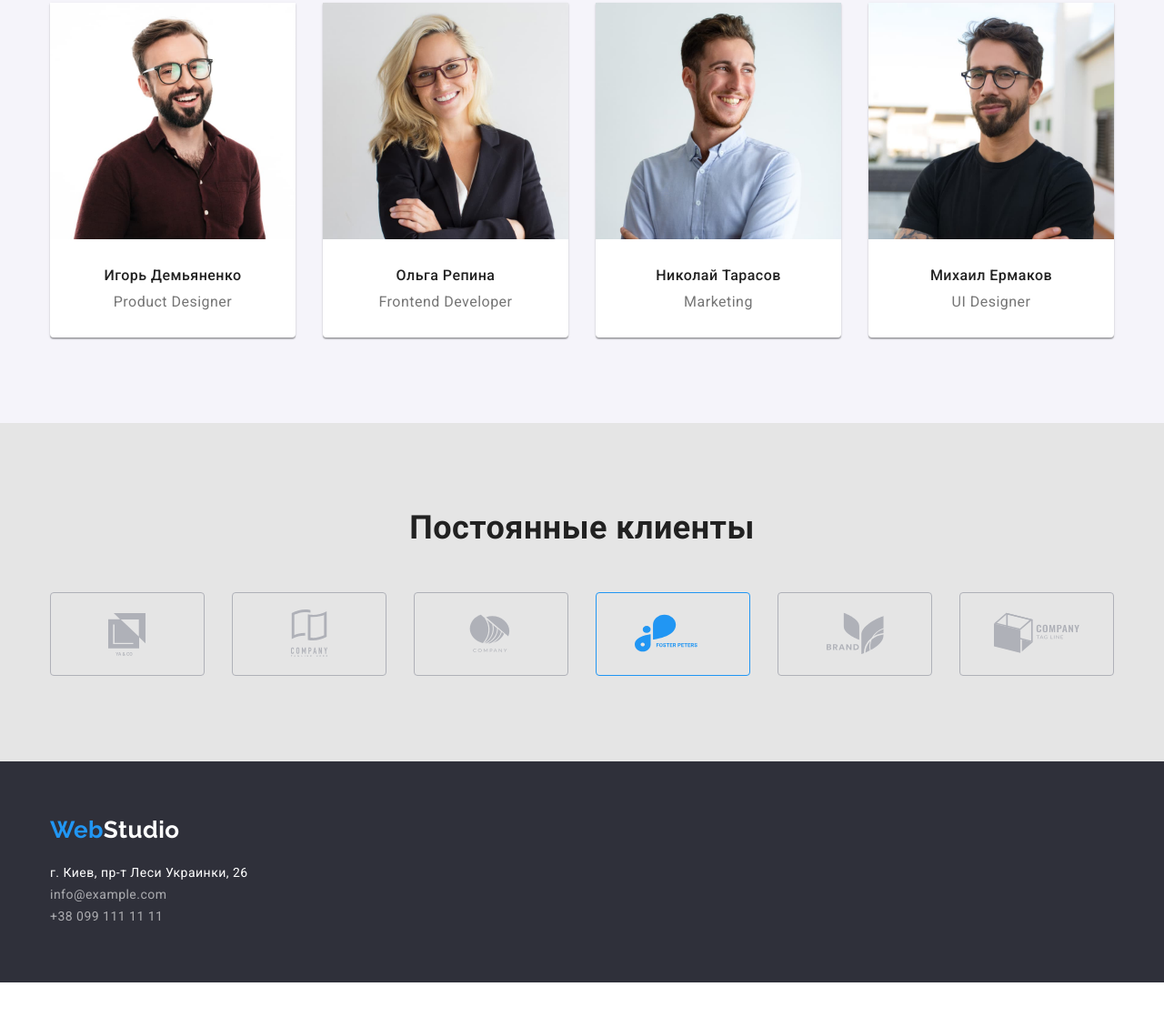
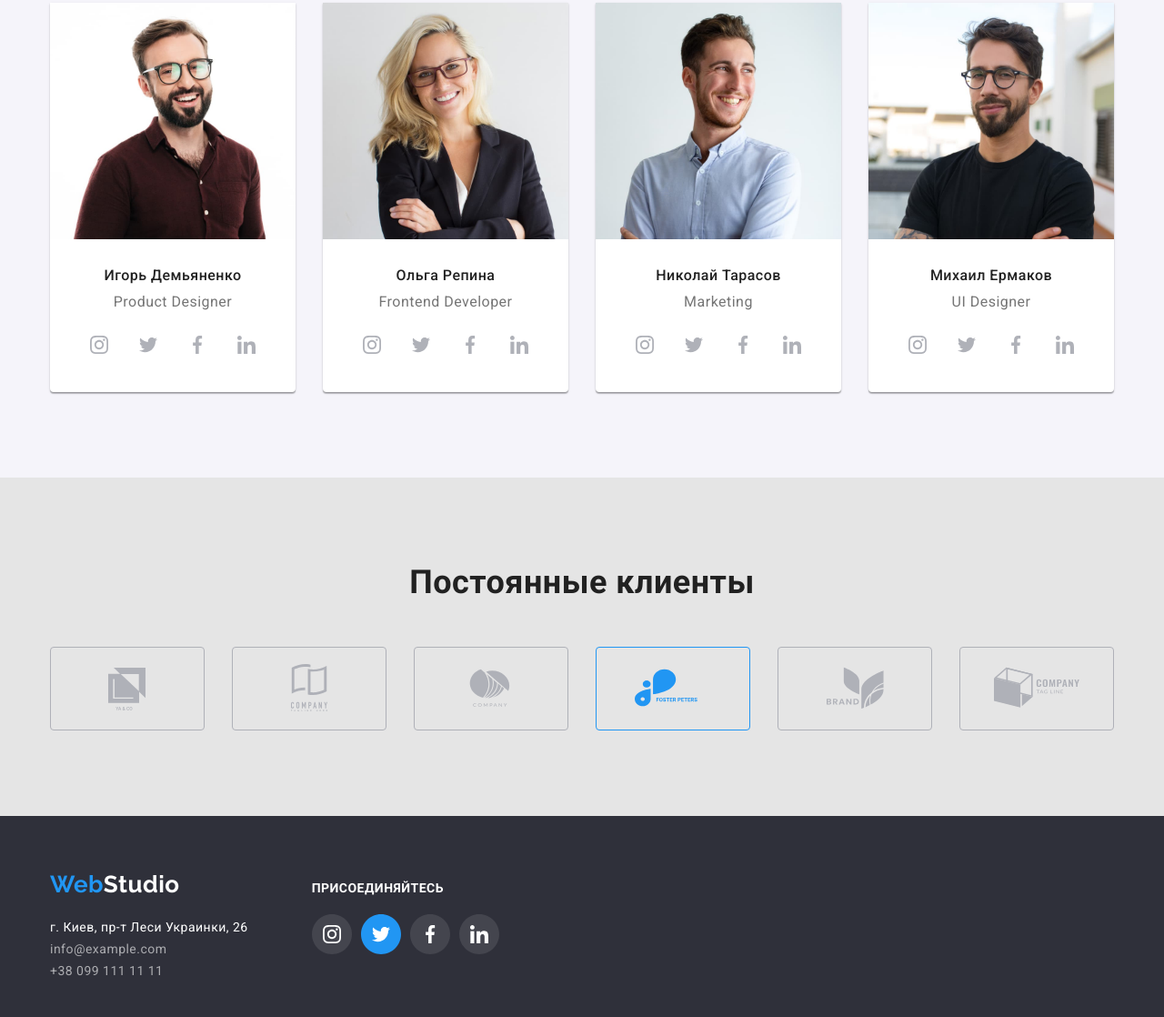
Before and after one commit to vitaliiseeker/goit-markup-hw-04, a plain HTML site: page index.html in a window 1280 px wide. Shown: the part 1784-2902 px from the top of the page at 91% size. Before the commit the page ends 2864 px from the top, so only its background shows below. Drawn offline with nearby package versions, Linux system fonts and the light colour scheme.

Commit message:
Написание кода ДЗ#4 ver.2

```diff
--- a/css/styles.css
+++ b/css/styles.css
@@ -24,6 +24,7 @@
 html {
   box-sizing: border-box;
 }
+
 *,
 *::after,
 *::before {
@@ -39,23 +40,27 @@ h6,
 p {
   margin-top: 0;
 }
+
 /* Класс для обнуления базовых свойств у списков (ul) */
 .list {
   margin: 0;
   padding: 0;
   list-style: none;
 }
+
 /* Класс для обнуления базовых свойств у ссылок */
 .link {
   text-decoration: none;
   color: inherit;
 }
+
 /* Свойства для корректного отображения картинок */
 img {
   display: block;
   max-width: 100%;
   height: auto;
 }
+
 /* Свойства для обнуления курсива у address */
 address {
   font-style: normal;
@@ -67,6 +72,7 @@ body {
   color: var(--primary-text-color);
   background-color: var(--background-body-color);
 }
+
 .container {
   margin-left: auto;
   margin-right: auto;
@@ -74,10 +80,12 @@ body {
   padding-right: 15px;
   width: 1200px;
 }
+
 .section {
   padding-top: 94px;
   padding-bottom: 94px;
 }
+
 .section-title {
   margin-bottom: 0;
   font-weight: 700;
@@ -91,32 +99,40 @@ body {
 .header .container {
   display: flex;
 }
+
 .header {
   padding-top: 24px;
   padding-bottom: 24px;
   background-color: var(--background-der-color);
   border: 1px solid var(--header-line-color);
 }
+
 .header-nav {
   display: flex;
   align-items: center;
 }
+
 .header-nav .logo {
   margin-right: 93px;
 }
+
 .site-nav.list {
   display: flex;
 }
-.site-nav .item + .item {
+
+.site-nav .item+.item {
   margin-left: 50px;
 }
+
 .info.list {
   display: flex;
   margin-left: auto;
 }
-.info > .item + .item {
+
+.info>.item+.item {
   margin-left: 50px;
 }
+
 .logo {
   font-family: 'Raleway';
   font-weight: 700;
@@ -125,6 +141,7 @@ body {
   text-decoration: none;
   color: var(--primary-logo-color);
 }
+
 .accent,
 .site-nav .current,
 .site-nav .link:focus,
@@ -133,6 +150,7 @@ body {
 .info .link:hover {
   color: var(--accent-color);
 }
+
 .link {
   font-style: normal;
   text-decoration: none;
@@ -145,9 +163,11 @@ body {
   line-height: 1.14;
   letter-spacing: 0.02em;
 }
-.info > .link {
+
+.info>.link {
   color: var(--secondary-text-color);
 }
+
 .link.mail::before {
   display: inline-block;
   content: '';
@@ -157,6 +177,7 @@ body {
   background-image: url('../images/envelope.svg');
   background-size: contain;
 }
+
 .link.tel::before {
   display: inline-block;
   content: '';
@@ -184,6 +205,7 @@ body {
   background-position: center;
   background-size: contain;
 }
+
 .banner-title {
   margin-bottom: 30px;
   margin-left: auto;
@@ -229,15 +251,19 @@ body {
   clip: rect(0 0 0 0);
   overflow: hidden;
 }
+
 .feature.list {
   display: flex;
 }
-.feature .item + .item {
+
+.feature .item+.item {
   margin-left: 30px;
 }
-.feature > .item {
+
+.feature>.item {
   width: 270px;
 }
+
 .feature-title {
   margin-bottom: 10px;
   font-weight: 700;
@@ -245,13 +271,15 @@ body {
   line-height: 1.14;
   text-transform: uppercase;
 }
+
 .feature-description {
   margin-bottom: 0;
   font-size: 14px;
   line-height: 1.71;
   color: var(--secondary-text-color);
 }
-.feature > .item:nth-child(1)::before {
+
+.feature>.item:nth-child(1)::before {
   display: inline-block;
   content: '';
   width: 270px;
@@ -260,7 +288,8 @@ body {
   background-image: url('../images/difference-1.svg');
   background-size: contain;
 }
-.feature > .item:nth-child(2)::before {
+
+.feature>.item:nth-child(2)::before {
   display: inline-block;
   content: '';
   width: 270px;
@@ -269,7 +298,8 @@ body {
   background-image: url('../images/difference-2.svg');
   background-size: contain;
 }
-.feature > .item:nth-child(3)::before {
+
+.feature>.item:nth-child(3)::before {
   display: inline-block;
   content: '';
   width: 270px;
@@ -278,7 +308,8 @@ body {
   background-image: url('../images/difference-3.svg');
   background-size: contain;
 }
-.feature > .item:nth-child(4)::before {
+
+.feature>.item:nth-child(4)::before {
   display: inline-block;
   content: '';
   width: 270px;
@@ -287,17 +318,22 @@ body {
   background-image: url('../images/difference-4.svg');
   background-size: contain;
 }
+
 /* Чем мы занимаемся */
+
 .directions {
   padding-top: 0;
 }
+
 .directions .section-title {
   margin-bottom: 50px;
 }
+
 .type-work.list {
   display: flex;
 }
-.type-work .item + .item {
+
+.type-work .item+.item {
   margin-left: 30px;
 }
 
@@ -306,15 +342,19 @@ body {
 .team {
   background-color: var(--background-team-color);
 }
+
 .team .section-title {
   margin-bottom: 50px;
 }
+
 .workers.list {
   display: flex;
 }
-.job-card + .job-card {
+
+.job-card+.job-card {
   margin-left: 30px;
 }
+
 .job-card {
   width: 270px;
   text-align: center;
@@ -323,6 +363,7 @@ body {
     0px 1px 1px var(--shadow-two-team-card-color), 0px 2px 1px var(--shadow-three-team-card-color);
   border-radius: 0px 0px 4px 4px;
 }
+
 .job-card .name {
   padding-top: 30px;
   margin-bottom: 10px;
@@ -330,6 +371,7 @@ body {
   font-size: 16px;
   line-height: 1.19;
 }
+
 .job-title {
   margin-bottom: 0;
   padding-bottom: 30px;
@@ -338,50 +380,91 @@ body {
   color: var(--secondary-text-color);
 }
 
+.job-title::after {
+  display: block;
+  justify-content: center;
+  margin-top: 16px;
+  margin-left: auto;
+  margin-right: auto;
+  content: '';
+  width: 206px;
+  height: 44px;
+  background-image: url('../images/social\ links.svg');
+  background-repeat: no-repeat;
+  background-size: contain;
+
+}
+
 /*Постоянные клиенты */
 
 .clients {
   background-color: var(--primary-background-color);
 }
+
 .clients .section-title {
   margin-bottom: 50px;
 }
+
 .client.list {
   display: flex;
 }
-.client .item + .item {
+
+.client .item+.item {
   margin-left: 30px;
 }
+
 /* Футер */
 
 .footer {
   padding-top: 60px;
   padding-bottom: 60px;
-}
-.footer {
   background-color: var(--secondary-background-color);
 }
+
+.footer>.container {
+  display: flex;
+}
+
 .footer .logo {
   display: block;
   margin-bottom: 20px;
 }
+
 .link.info {
   margin-top: 9px;
 }
+
 .footer-address.list {
   font-size: 14px;
   line-height: 1.71;
 }
+
 .footer-address .link {
   color: var(--footer-address-link-color);
 }
+
 .footer .logo,
 .link.address {
   color: var(--accent-text-background-color);
 }
+
 .link.info:focus,
 .link.info:hover {
   color: var(--accent-color);
+}
+
+.social {
+  margin-left: 70px;
+  padding-top: 12px;
+}
+
+.social-title {
+  margin-bottom: 20px;
+  font-weight: 700;
+  font-size: 14px;
+  line-height: 1.14;
+  color: var(--accent-text-background-color);
+  text-transform: uppercase;
 }
 
 /* Потфолио */
@@ -393,7 +476,8 @@ body {
   justify-content: center;
   margin-bottom: 50px;
 }
-.filter .item + .item {
+
+.filter .item+.item {
   margin-left: 8px;
 }
 
@@ -412,6 +496,7 @@ body {
   cursor: pointer;
 }
 
+.active,
 .btn-filter:focus,
 .btn-filter:hover {
   color: var(--accent-text-background-color);
@@ -431,12 +516,15 @@ body {
   background-color: var(--background-work-exampl-color);
   border: 1px solid var(--work-exampl-border-color);
 }
+
 .work-exampl:nth-child(3n) {
   margin-right: 0;
 }
+
 .work-exampl:nth-last-child(-n + 3) {
   margin-bottom: 0;
 }
+
 .work-name {
   margin-bottom: 4px;
   padding-top: 20px;
@@ -447,6 +535,7 @@ body {
   line-height: 2;
   letter-spacing: 0.06em;
 }
+
 .work-type {
   padding-left: 24px;
   padding-right: 24px;
--- a/index.html
+++ b/index.html
@@ -1,18 +1,14 @@
 <!DOCTYPE html>
 <html lang="ru">
+
 <head>
   <meta charset="UTF-8" />
   <meta http-equiv="X-UA-Compatible" content="IE=edge" />
   <meta name="viewport" content="width=device-width, initial-scale=1.0" />
   <link rel="preconnect" href="https://fonts.gstatic.com" />
-    <link
-      href="https://fonts.googleapis.com/css2?family=Raleway:wght@700&family=Roboto:wght@400;500;700;900&display=swap"
-      rel="stylesheet"
-    />
-    <link
-      rel="stylesheet"
-      href="https://cdnjs.cloudflare.com/ajax/libs/normalize/1.1.0/normalize.min.css"
-    />
+  <link href="https://fonts.googleapis.com/css2?family=Raleway:wght@700&family=Roboto:wght@400;500;700;900&display=swap"
+    rel="stylesheet" />
+  <link rel="stylesheet" href="https://cdnjs.cloudflare.com/ajax/libs/normalize/1.1.0/normalize.min.css" />
   <link rel="stylesheet" href="css/styles.css" />
   <title>Студия</title>
 </head>
@@ -152,17 +148,13 @@
   <!-- Футер -->
   <footer class="footer">
     <div class="container">
+      <div>
         <a class="logo" href="./index.html"><span class="accent">Web</span>Studio</a>
         <address>
           <ul class="footer-address list">
             <li class="item">
-              <a
-                class="link address"
-                href="https://goo.gl/maps/piqngm7oDQpEDh6u6"
-                target="_blank"
-                rel="noopener nofollow noreferrer"
-                >г. Киев, пр-т Леси Украинки, 26</a
-              >
+              <a class="link address" href="https://goo.gl/maps/piqngm7oDQpEDh6u6" target="_blank"
+                rel="noopener nofollow noreferrer">г. Киев, пр-т Леси Украинки, 26</a>
             </li>
             <li class="item">
               <a class="link info" href="mailto:info@example.com">info@example.com</a>
@@ -173,6 +165,12 @@
           </ul>
         </address>
       </div>
+      <div class="social">
+        <h1 class="social-title">Присоединяйтесь</h1>
+        <img src="./images/social links-f.svg" alt="Присоединяйтесь" width="206" height="44" />
+      </div>
+    </div>
   </footer>
 </body>
+
 </html>
```
Also changed, not shown: portfolio.html (+15 -21 lines), images/facebook-f.svg (added), images/instagram-f.svg (added), images/linkedin-f.svg (added), images/social links-f.svg (added), images/twitter-f.svg (added). Lines whose indentation alone changed are shown as unchanged.
